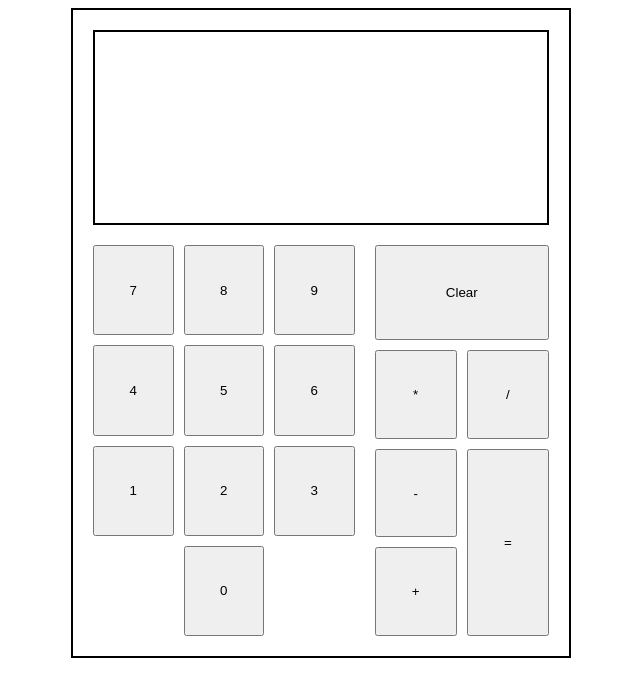
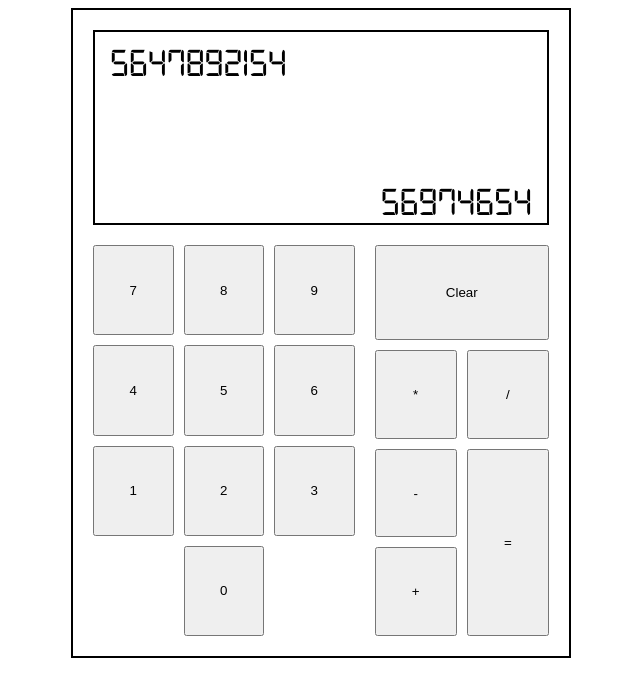
Before and after one commit to shreyashkadam/odin-calculator, a plain HTML site: page index.html in a window 1280 px wide. Shown: the whole page, without its empty margins (319-959 px from the left). Drawn offline with Linux system fonts and the light colour scheme.

Commit message:
Add font and style calc display

```diff
--- a/index.html
+++ b/index.html
@@ -13,7 +13,14 @@
 <body>
     <div class="main">
         <div class="calculator-body">
-            <div class="display-screen"></div>
+            <div class="display-screen">
+                <div class="display-upper-container">
+                    5647892154
+                </div>
+                <div class="display-lower-container">
+                    56974654
+                </div>
+            </div>
             <div class="lower-part">
                 <div class="numbers">
                     <button class="num-buttons num-7">7</button>
--- a/style.css
+++ b/style.css
@@ -1,3 +1,8 @@
+@font-face {
+    font-family: digitalCalc;
+    src: url(./fonts/digital-7.ttf);
+}
+
 .main {
     display: flex;
     justify-content: center;
@@ -17,6 +22,23 @@
 
 .display-screen{
     border: black solid 2px;
+    font-family: digitalCalc, Arial, Helvetica, sans-serif;
+    font-size: 40px;
+    padding: 15px;
+    display: flex;
+    flex-direction: column;
+
+}
+
+.display-upper-container{
+    flex-grow: 1;
+}
+
+.display-lower-container{
+    flex-grow: 1;
+    display: flex;
+    justify-content: flex-end;
+    align-items: flex-end;
 }
 
 .lower-part{
```
Also changed, not shown: fonts/digital-7.ttf (added).
